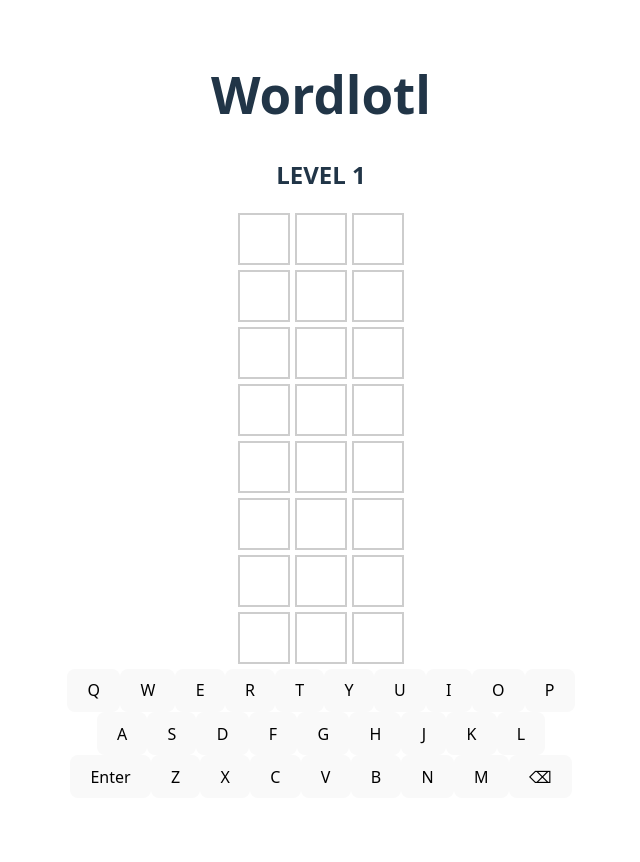
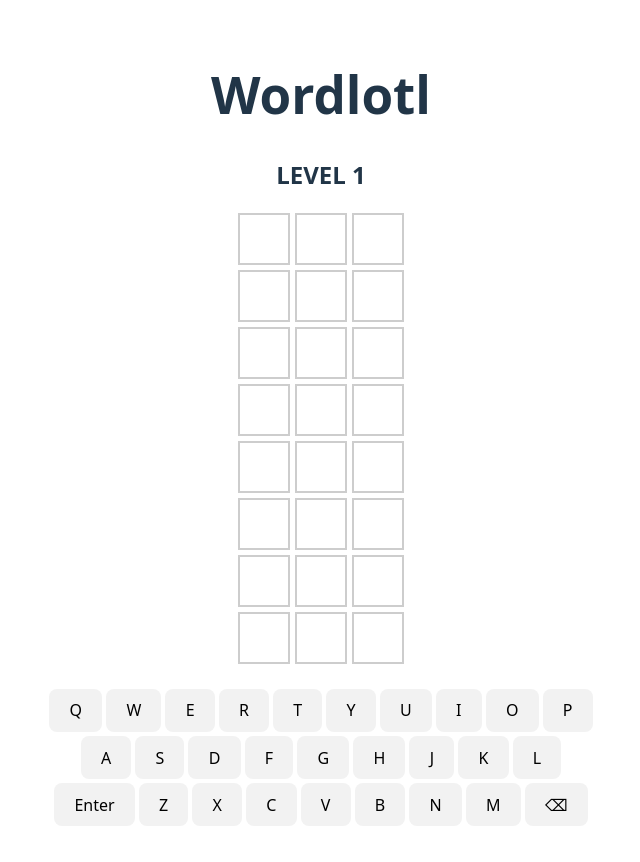
Before and after one commit to Scratch-Project-Axolotl-56/New-Scratch_Project, a React (Vite) app in the folder client/: page / in a window 1280 px wide. Shown: the whole page, without its empty margins (319-959 px from the left). Before the commit the page ends 830 px from the top, so only its background shows below. Built offline with nearby package versions, Linux system fonts and the light colour scheme.

Commit message:
style keyboard

```diff
--- a/client/src/components/keyboard.tsx
+++ b/client/src/components/keyboard.tsx
@@ -16,7 +16,7 @@ const Keyboard: React.FC<keyboardProps> = ({ onKeyPress }) => {
   };
 
   return (
-    <div>
+    <div className='keyboard'>
       {KEYS.map((row, i) => (
         <div key={i}>
           {row.map((key) => (
--- a/client/src/index.css
+++ b/client/src/index.css
@@ -68,7 +68,7 @@ button:focus-visible {
   line-height: 3em;
   font-size: 1em;
   font-family: inherit;
-  font-weight: 500;
+  font-weight: 700;
 }
 
 .correct {
@@ -83,6 +83,17 @@ button:focus-visible {
   background-color: #dedede;
 }
 
+.keyboard {
+  margin-top: 25px;
+}
+
+.keyboard > div {
+  gap: 4px;
+  display: flex;
+  justify-content: center;
+  margin-bottom: 4px;
+}
+
 @media (prefers-color-scheme: light) {
   :root {
     color: #213547;
@@ -92,6 +103,6 @@ button:focus-visible {
     color: #747bff;
   }
   button {
-    background-color: #f9f9f9;
+    background-color: #f2f2f2;
   }
 }
```
